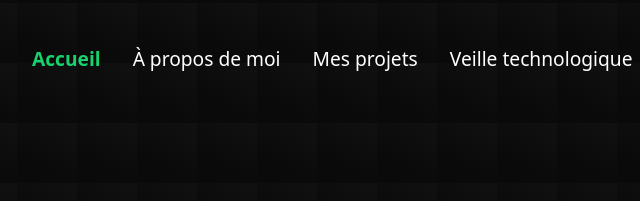
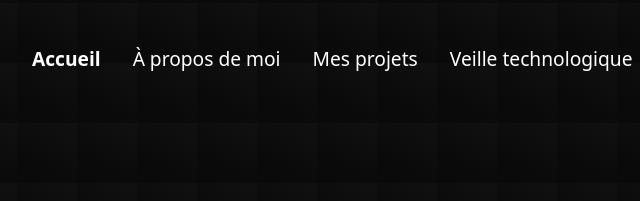
Before and after one commit to KLNPRO/portfolio, a website: page index.html in a window 1280 px wide. Shown: the part 412-613 px from the top of the page, 38-678 px from the left. Drawn offline with Linux system fonts and the light colour scheme.

Commit message:
mise a jour 6

```diff
--- a/css/main.css
+++ b/css/main.css
@@ -26,6 +26,10 @@ body{
   font-size: 1.2rem;
   transition: color 0.3s ease;
   position: relative;
+}
+
+#navbar .nav-link.active {
+  position: relative; /* Gardez uniquement position relative si nécessaire */
 }
 
 #navbar .nav-link:before {
@@ -66,10 +70,10 @@ body{
   transition: color 0.3s ease;
 }
 
-#home .navbar .nav-link:hover,
-#home .navbar .nav-link.active {
+#home .navbar .nav-link:hover {
   color: #18d26e;
 }
+
 
 #home .social-links {
   display: flex;
```
